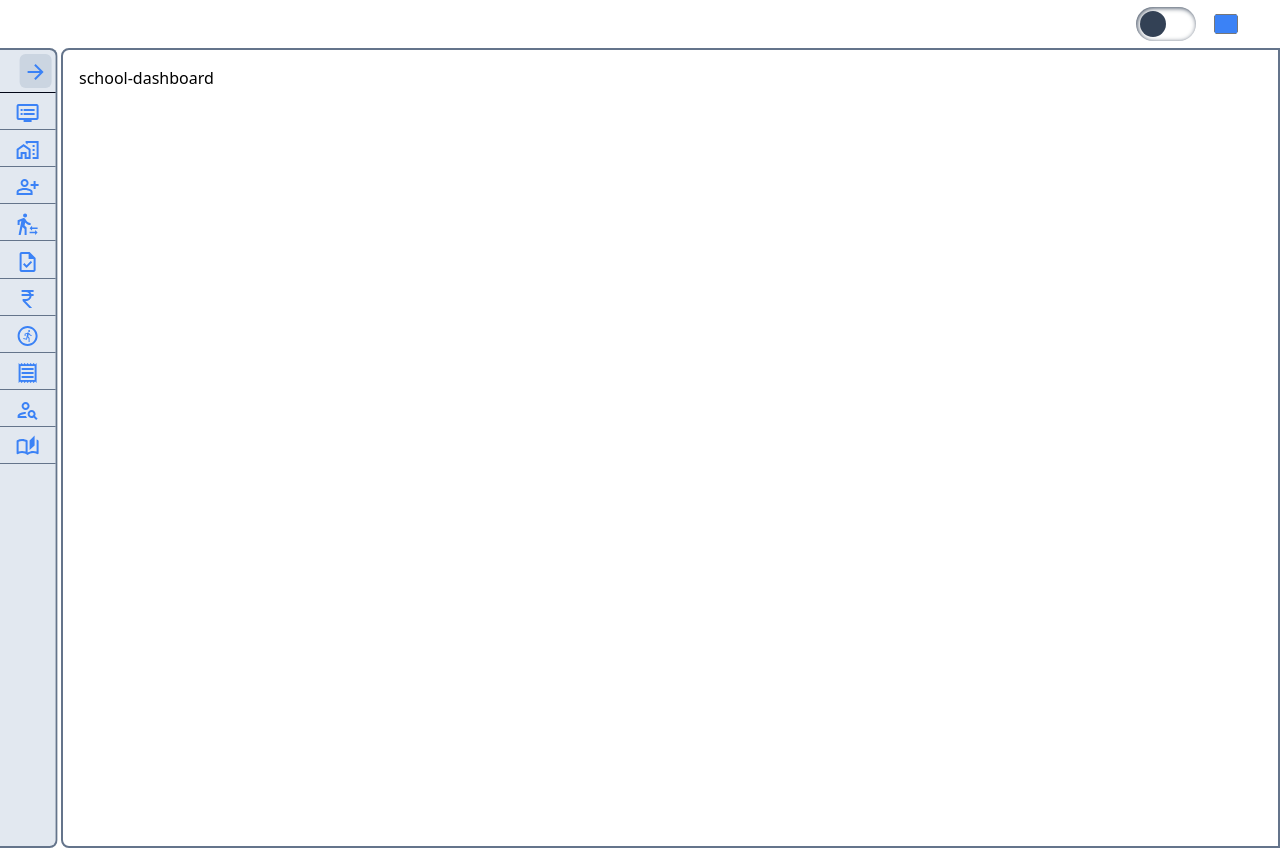
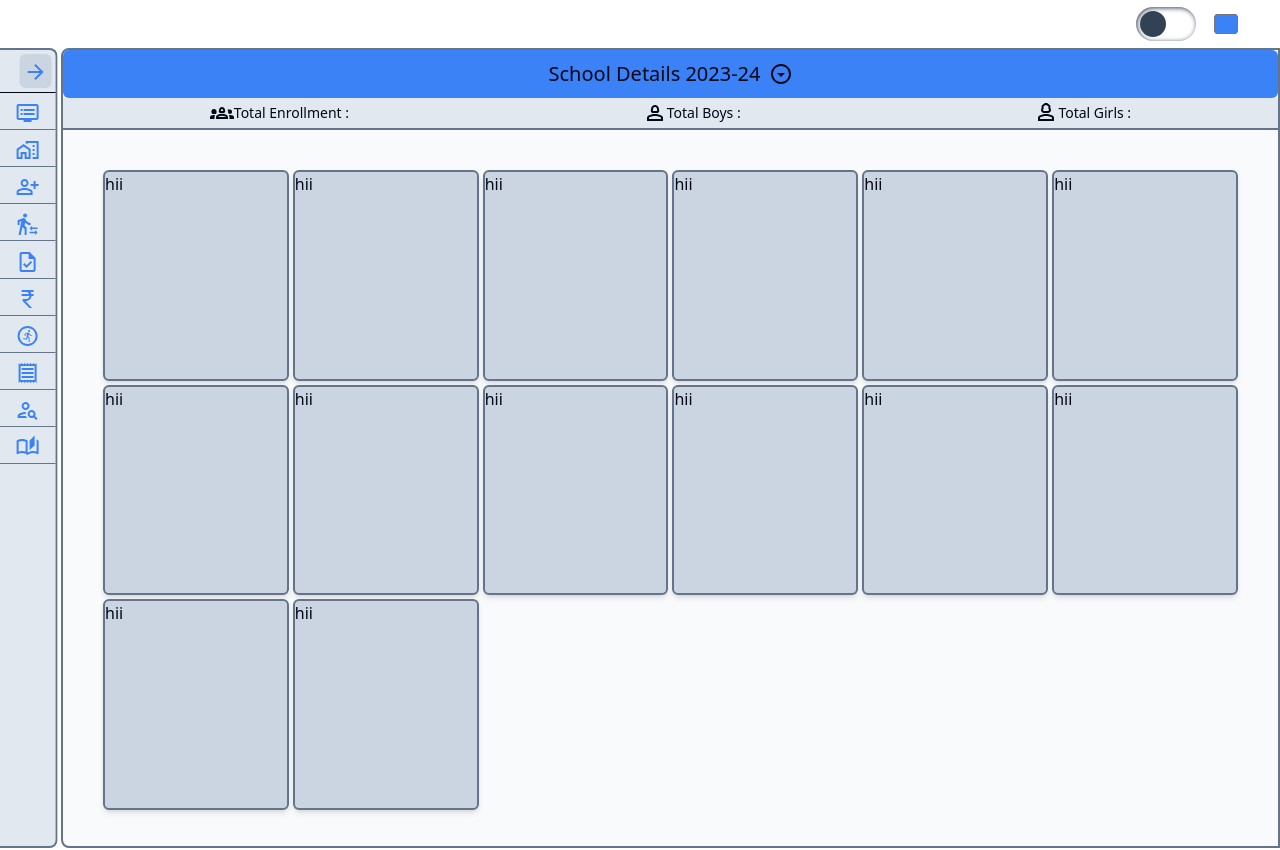
Before and after one commit to akash-git-bthames/COLLEGE-ERP, a React (Vite) app in the folder Frontend/: page / in a window 1280 px wide. Built offline with nearby package versions, Linux system fonts and the light colour scheme.

Commit message:
draw a basic architecture of the School Dashboard

```diff
--- a/Frontend/src/Components/Drawer.jsx
+++ b/Frontend/src/Components/Drawer.jsx
@@ -46,7 +46,7 @@ const Drawer = ({isOpen,toggleDrawer,setClickCell}) => {
        </div>
         <nav className="font-medium">
           <ul >
-            <SidebarCells name={name[0]} isOpen={isOpen} icon={<DvrOutlinedIcon/>}  className='bg-red-600' setClickCell={setClickCell}/>
+            <SidebarCells name={name[0]} isOpen={isOpen} icon={<DvrOutlinedIcon/>}   setClickCell={setClickCell}/>
             <SidebarCells name={name[1]} isOpen={isOpen} icon={<MapsHomeWorkOutlinedIcon/>} setClickCell={setClickCell}/>
             <SidebarCells name={name[2]} isOpen={isOpen} icon={<PersonAddAltOutlinedIcon/>} setClickCell={setClickCell}/>
             <SidebarCells name={name[3]} isOpen={isOpen} icon={<TransferWithinAStationOutlinedIcon/>} setClickCell={setClickCell}/>
--- a/Frontend/src/Components/HomePageMainContent.jsx
+++ b/Frontend/src/Components/HomePageMainContent.jsx
@@ -43,13 +43,17 @@ const HomePageMainContent = ({ isOpen, mainContent }) => {
 
   return (
     <div
-      className={`flex-grow h-full rounded-tl-lg rounded-bl-lg border-2 border-slate-500 transition-all duration-200 ease-in-out ${
+      className={`flex-grow h-full  rounded-tl-lg rounded-bl-lg border-2 border-slate-500 text-slate-950 dark:text-slate-300 dark:bg-slate-800  bg-slate-50 transition-all duration-200 ease-in-out ${
         isOpen
           ? "ml-0"
           : "lg:ml-[-135px] md:ml-[-104px] sm:ml-[-76px] ml-[-48px]"
       }`}
     >
-      <div className="p-4">{renderContent()}</div>
+
+
+      {renderContent()}
+
+
     </div>
   );
 };
--- a/Frontend/src/Components/SchoolDashboard.jsx
+++ b/Frontend/src/Components/SchoolDashboard.jsx
@@ -1,9 +1,51 @@
 import React from 'react'
+import SchoolDashboardCard from './SchoolDashboardCard'
+import {useTheme} from '../context/ColorContext'
+import ArrowDropDownCircleOutlinedIcon from '@mui/icons-material/ArrowDropDownCircleOutlined';
+import Groups2OutlinedIcon from '@mui/icons-material/Groups2Outlined';
+import Person2OutlinedIcon from '@mui/icons-material/Person2Outlined';
+import Person3OutlinedIcon from '@mui/icons-material/Person3Outlined';
 
 function SchoolDashboard() {
+
+  const { color } = useTheme();
   return (
-    <div>
-      school-dashboard
+    <div className='h-[100vh]
+                         overflow-y-scroll
+
+    '>
+
+      <div className='h-[6vh] flex justify-center items-center rounded-md gap-2' style={{backgroundColor:color}}>
+                     <div className='lg:text-xl sm:text-lg text-md font-medium text-slate-950 dark:text-slate-300 '>School Details 2023-24</div>
+                     <ArrowDropDownCircleOutlinedIcon className='hover:cursor-pointer'/>
+
+      </div>
+      <div className='h-[4vh] w-full bg-slate-200 dark:bg-slate-700 flex justify-around  items-center md:text-sm text-xs border-b-2 border-slate-500 dark:border-slate-500 overflow-x-scroll'>
+        <div className='flex items-center'><Groups2OutlinedIcon/> Total Enrollment :</div>
+        <div className='flex items-center'><Person2OutlinedIcon/>Total Boys :</div>
+        <div className='flex items-center'><Person3OutlinedIcon/> Total Girls :</div>
+      </div>
+
+      <div  className='h-[90vh] grid  lg:grid-cols-6 md:grid-cols-4 sm:grid-cols-3 grid-cols-2
+                            gap-1 lg:p-10 md:p-6 sm:p-4 p-3'>
+      <SchoolDashboardCard className='col-span-1 row-span-1'/>
+      <SchoolDashboardCard className='col-span-1 row-span-1'/>
+      <SchoolDashboardCard className='col-span-1 row-span-1'/>
+      <SchoolDashboardCard className='col-span-1 row-span-1'/>
+      <SchoolDashboardCard className='col-span-1 row-span-1'/>
+      <SchoolDashboardCard className='col-span-1 row-span-1'/>
+      <SchoolDashboardCard className='col-span-1 row-span-1'/>
+      <SchoolDashboardCard className='col-span-1 row-span-1'/>
+      <SchoolDashboardCard className='col-span-1 row-span-1'/>
+      <SchoolDashboardCard className='col-span-1 row-span-1'/>
+      <SchoolDashboardCard className='col-span-1 row-span-1'/>
+      <SchoolDashboardCard className='col-span-1 row-span-1'/>
+      <SchoolDashboardCard className='col-span-1 row-span-1'/>
+      <SchoolDashboardCard className='col-span-1 row-span-1'/>
+      </div>
+
+
+
     </div>
   )
 }
--- /dev/null
+++ b/Frontend/src/Components/SchoolDashboardCard.jsx
@@ -0,0 +1,13 @@
+import React from 'react'
+
+function SchoolDashboardCard() {
+  return (
+    <div className='h-full w-full border-2 border-slate-500 shadow-md hover:shadow-slate-700 dark:hover:shadow-slate-300 rounded-md bg-slate-300 dark:bg-slate-600
+
+    '>
+         hii
+    </div>
+  )
+}
+
+export default SchoolDashboardCard
```
